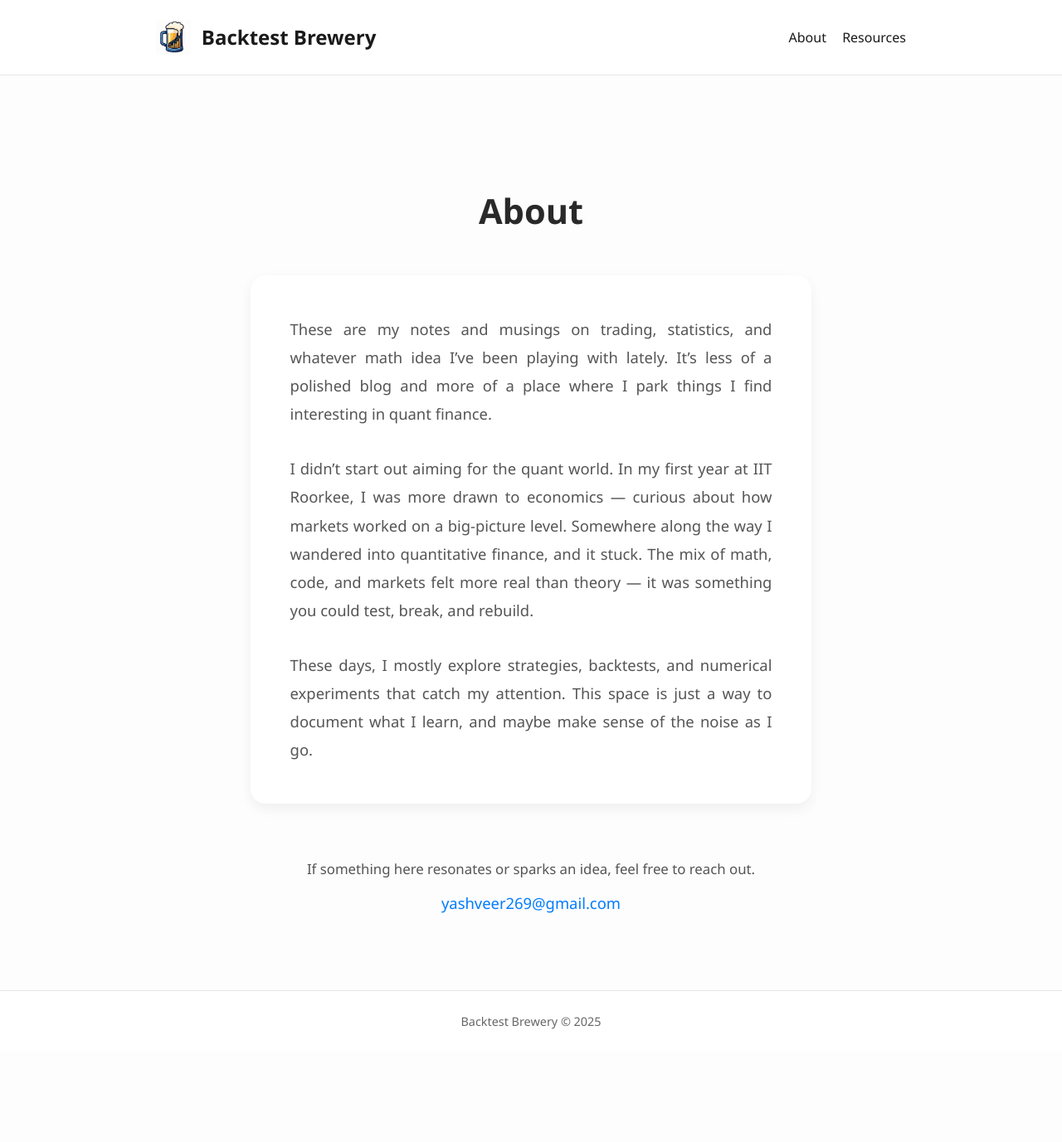
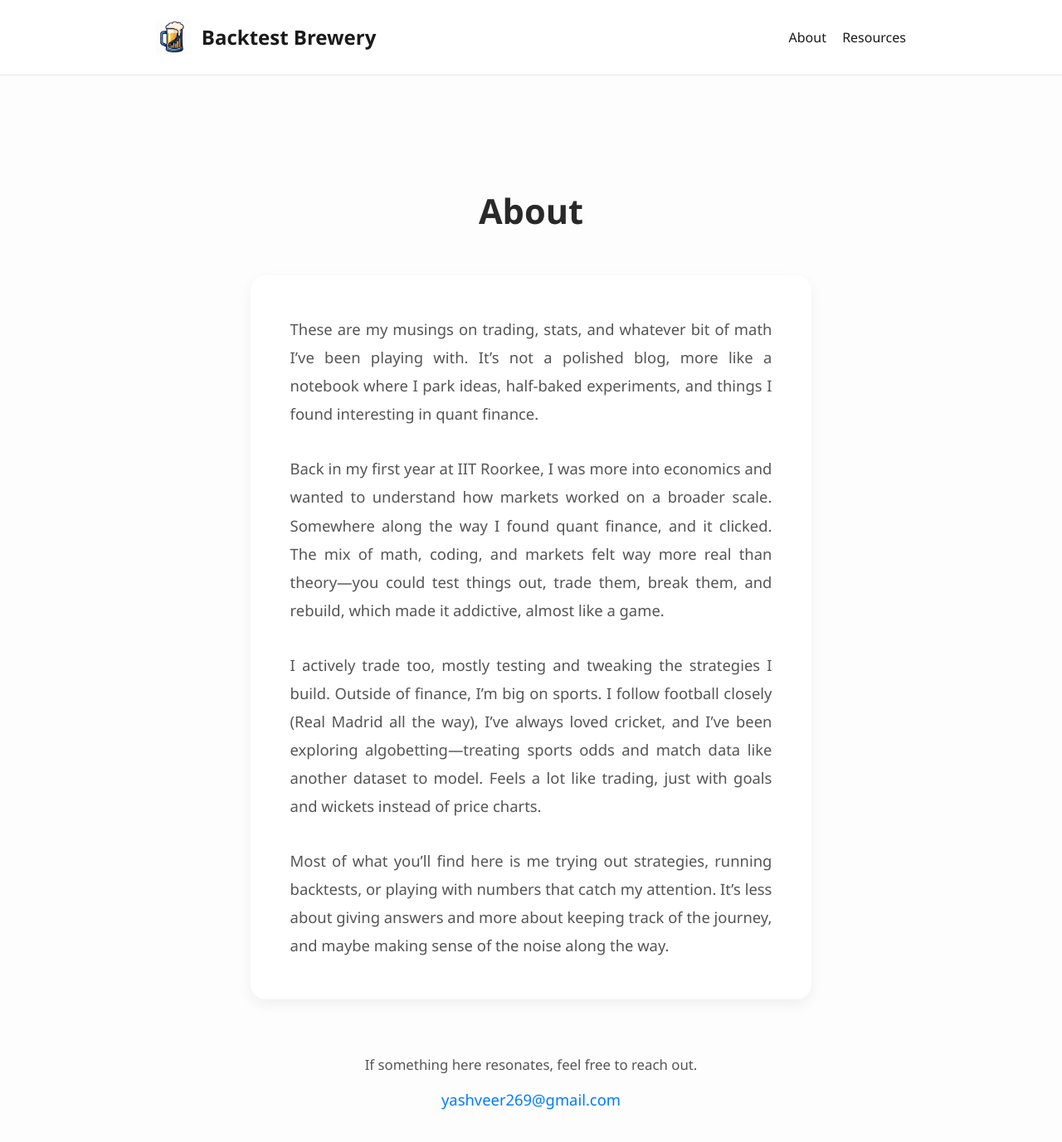
Before and after one commit to backtestbrewery/backtestbrewery.github.io, a Jekyll site: the page built from about.html, in a window 1280 px wide and 1400 px high. Shown: the top 1377 px of the window at 83% size. Built offline with Jekyll 4.4.1, drawn with Linux system fonts in a browser that asks for light colours.

Commit message:
Update about.html

```diff
--- a/about.html
+++ b/about.html
@@ -8,17 +8,20 @@ title: About | Backtest Brewery
     <h1>About</h1>
     <div class="about-card">
       <p>
-        These are my notes and musings on trading, statistics, and whatever math idea I’ve been playing with lately. It’s less of a polished blog and more of a place where I park things I find interesting in quant finance.
+        These are my musings on trading, stats, and whatever bit of math I’ve been playing with. It’s not a polished blog, more like a notebook where I park ideas, half-baked experiments, and things I found interesting in quant finance.
       </p>
       <p>
-        I didn’t start out aiming for the quant world. In my first year at IIT Roorkee, I was more drawn to economics — curious about how markets worked on a big-picture level. Somewhere along the way I wandered into quantitative finance, and it stuck. The mix of math, code, and markets felt more real than theory — it was something you could test, break, and rebuild.
+        Back in my first year at IIT Roorkee, I was more into economics and wanted to understand how markets worked on a broader scale. Somewhere along the way I found quant finance, and it clicked. The mix of math, coding, and markets felt way more real than theory—you could test things out, trade them, break them, and rebuild, which made it addictive, almost like a game.
       </p>
       <p>
-        These days, I mostly explore strategies, backtests, and numerical experiments that catch my attention. This space is just a way to document what I learn, and maybe make sense of the noise as I go.
+        I actively trade too, mostly testing and tweaking the strategies I build. Outside of finance, I’m big on sports. I follow football closely (Real Madrid all the way), I’ve always loved cricket, and I’ve been exploring algobetting—treating sports odds and match data like another dataset to model. Feels a lot like trading, just with goals and wickets instead of price charts.
+      </p>
+      <p>
+        Most of what you’ll find here is me trying out strategies, running backtests, or playing with numbers that catch my attention. It’s less about giving answers and more about keeping track of the journey, and maybe making sense of the noise along the way.
       </p>
     </div>
     <div class="contact-me">
-      <p>If something here resonates or sparks an idea, feel free to reach out.</p>
+      <p>If something here resonates, feel free to reach out.</p>
       <a href="mailto:yashveer269@gmail.com" class="contact-link">yashveer269@gmail.com</a>
     </div>
   </div>
```
